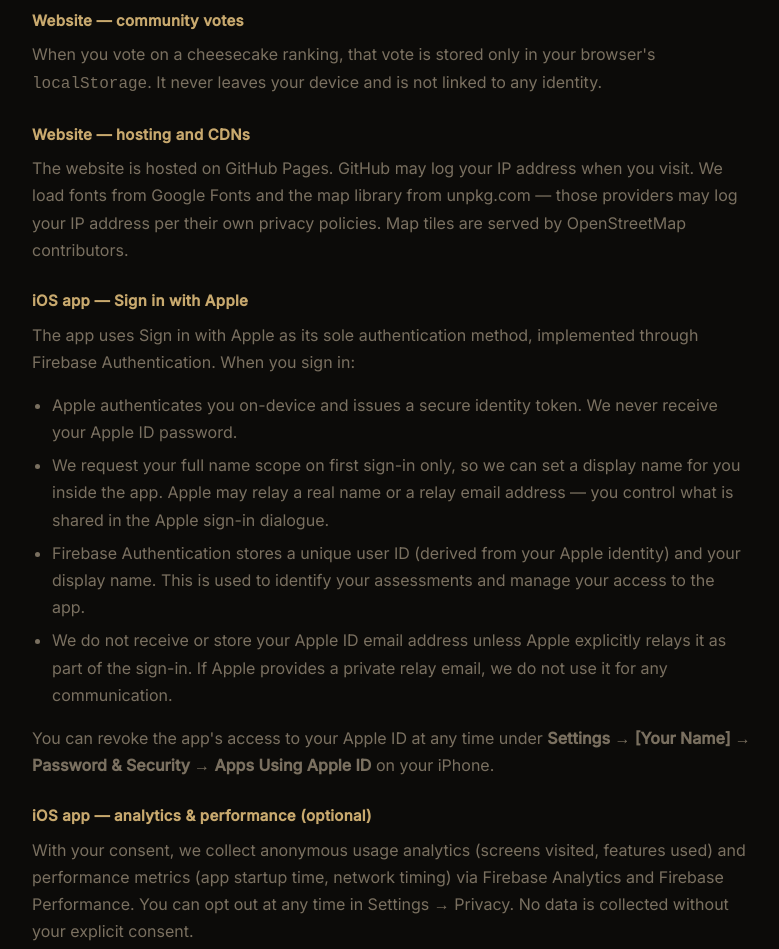
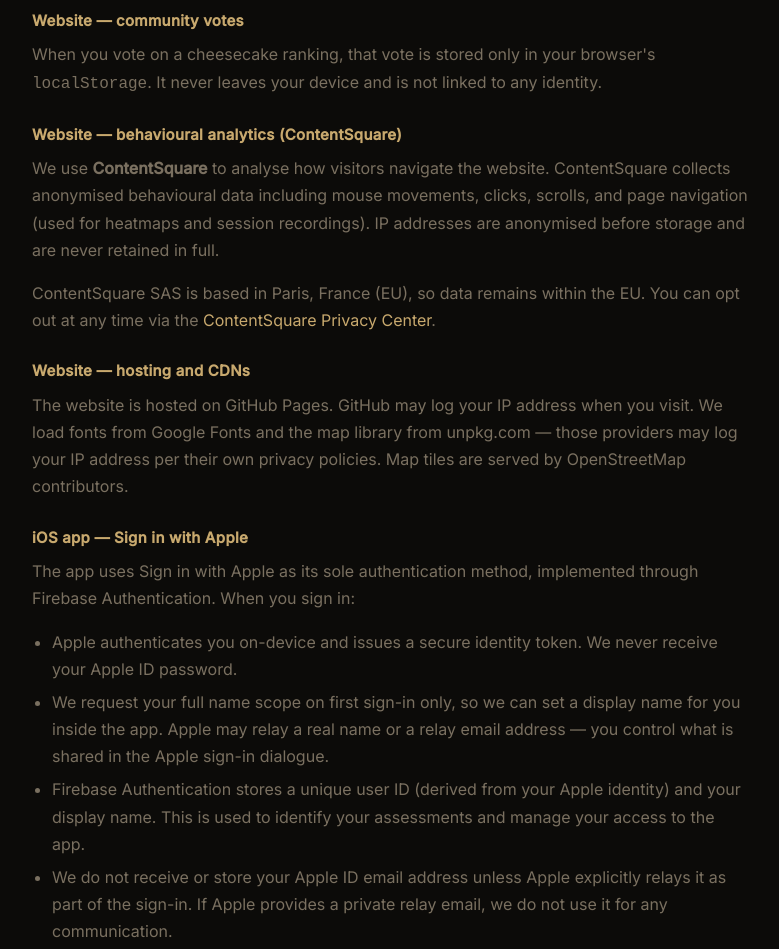
Before and after one commit to julian08100/Best-Cheesecake-in-the-World, a plain HTML site: page privacy/index.html in a window 1280 px wide. Shown: the part 1060-2009 px from the top of the page, without its empty margins (248-1027 px from the left). Drawn offline with nearby package versions, Linux system fonts and the light colour scheme.

Commit message:
Add ContentSquare tracking and update privacy policy

```diff
--- a/privacy/index.html
+++ b/privacy/index.html
@@ -45,6 +45,7 @@
 
     @media (max-width: 600px) { main { padding: 40px 24px 80px; } .site-header { padding: 0 20px; } }
   </style>
+    <script src="https://t.contentsquare.net/uxa/8c97f5ee65968.js"></script>
 </head>
 <body>
 
@@ -80,6 +81,10 @@
 
   <h3>Website — community votes</h3>
   <p>When you vote on a cheesecake ranking, that vote is stored only in your browser's <code>localStorage</code>. It never leaves your device and is not linked to any identity.</p>
+
+  <h3>Website — behavioural analytics (ContentSquare)</h3>
+  <p>We use <strong>ContentSquare</strong> to analyse how visitors navigate the website. ContentSquare collects anonymised behavioural data including mouse movements, clicks, scrolls, and page navigation (used for heatmaps and session recordings). IP addresses are anonymised before storage and are never retained in full.</p>
+  <p>ContentSquare SAS is based in Paris, France (EU), so data remains within the EU. You can opt out at any time via the <a href="https://contentsquare.com/privacy-center/" target="_blank" rel="noopener">ContentSquare Privacy Center</a>.</p>
 
   <h3>Website — hosting and CDNs</h3>
   <p>The website is hosted on GitHub Pages. GitHub may log your IP address when you visit. We load fonts from Google Fonts and the map library from unpkg.com — those providers may log your IP address per their own privacy policies. Map tiles are served by OpenStreetMap contributors.</p>
@@ -120,6 +125,7 @@
   <ul>
     <li><strong>Apple (Sign in with Apple)</strong> — <a href="https://www.apple.com/legal/privacy/" target="_blank" rel="noopener">apple.com/legal/privacy</a></li>
     <li><strong>Firebase / Google</strong> (authentication, firestore, cloud messaging, analytics, performance) — <a href="https://firebase.google.com/support/privacy" target="_blank" rel="noopener">firebase.google.com/support/privacy</a></li>
+    <li><strong>ContentSquare SAS</strong> (website behavioural analytics, EU-based) — <a href="https://contentsquare.com/privacy-center/" target="_blank" rel="noopener">contentsquare.com/privacy-center</a></li>
     <li><strong>GitHub</strong> (Pages hosting, API) — <a href="https://docs.github.com/en/site-policy/privacy-policies/github-general-privacy-statement" target="_blank" rel="noopener">github.com privacy policy</a></li>
     <li><strong>Google Fonts</strong> — <a href="https://fonts.google.com/about" target="_blank" rel="noopener">fonts.google.com/about</a></li>
     <li><strong>unpkg / npm</strong> (Leaflet.js CDN) — <a href="https://unpkg.com" target="_blank" rel="noopener">unpkg.com</a></li>
```
Also changed, not shown: index.html (+1 -0 lines), terms/index.html (+1 -0 lines).
